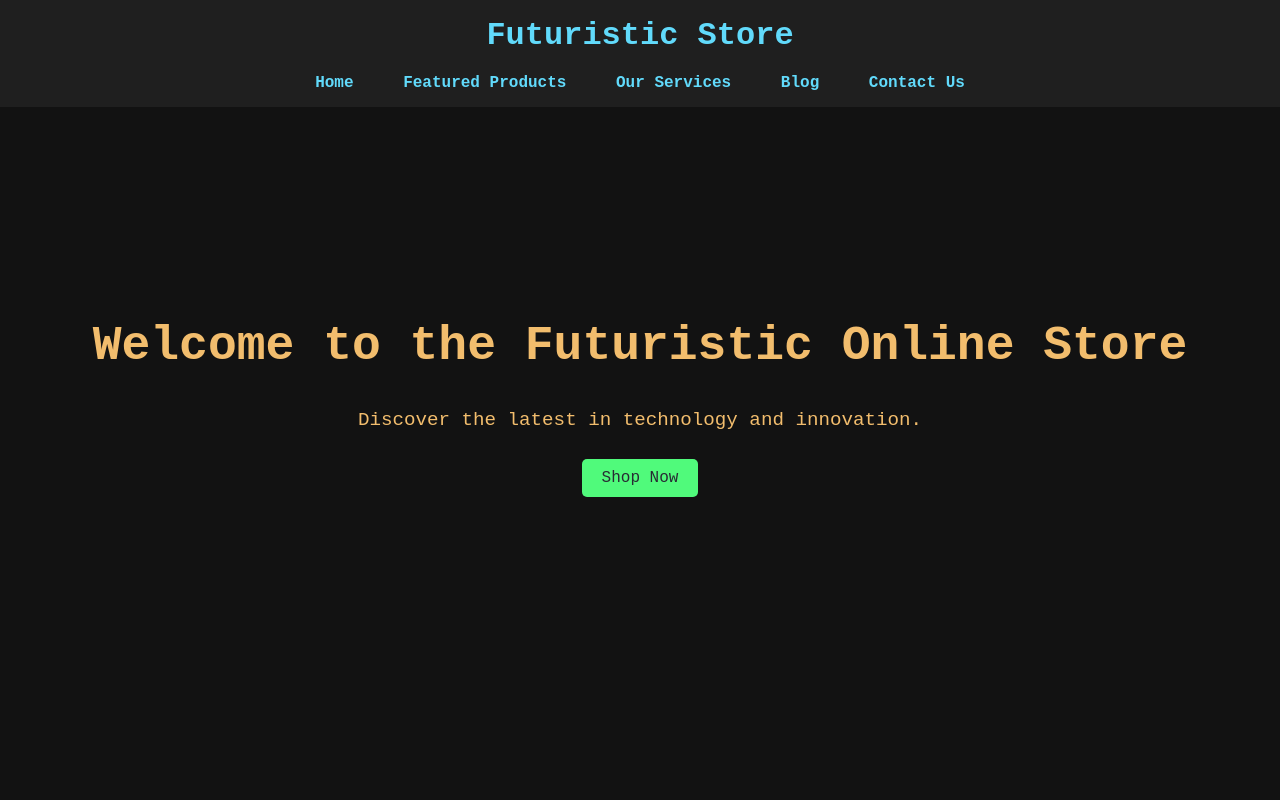
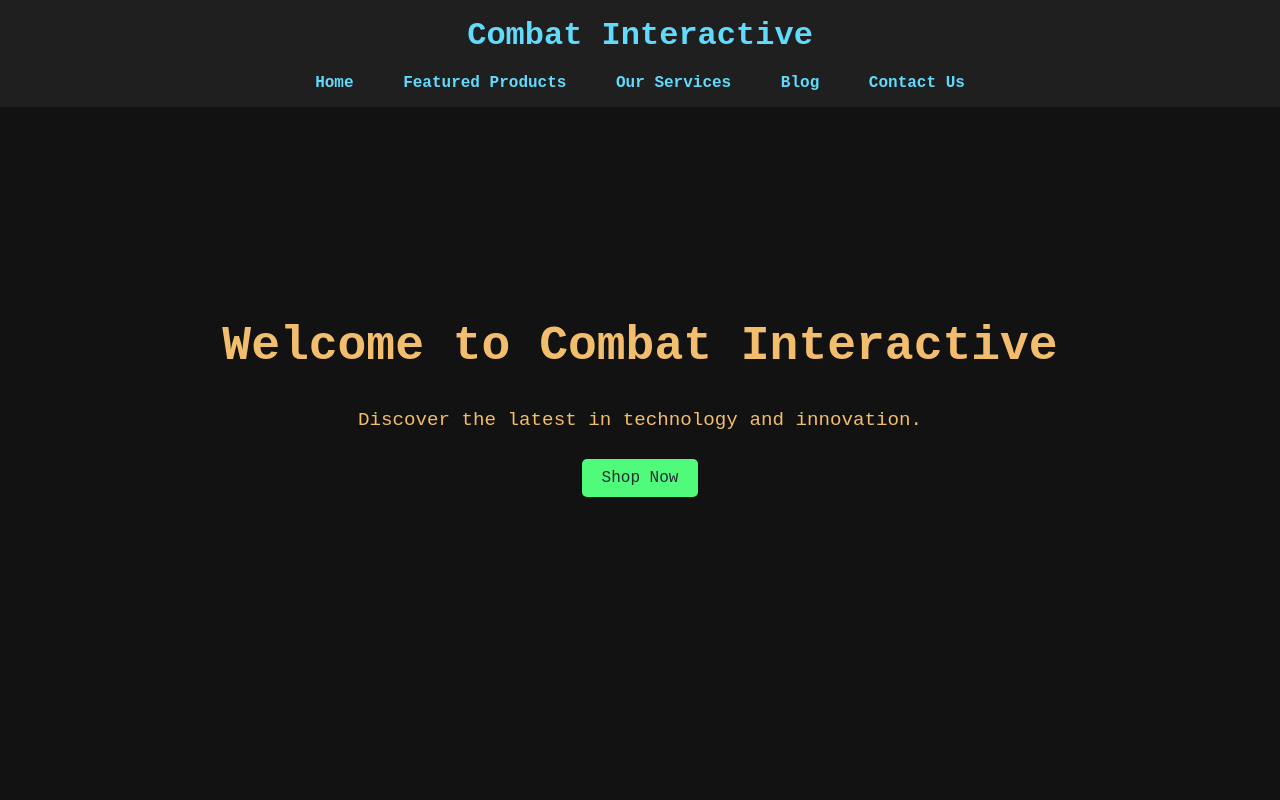
Before and after one commit to IlumCI/combat-interactive.com, a plain HTML site: page index.html in a window 1280 px wide. Shown: the top 800 px of the page. Drawn offline with Linux system fonts and the light colour scheme.

Commit message:
Update index.html

```diff
--- a/index.html
+++ b/index.html
@@ -3,13 +3,13 @@
 <head>
     <meta charset="UTF-8">
     <meta name="viewport" content="width=device-width, initial-scale=1.0">
-    <title>Futuristic Online Store</title>
+    <title>Combat-interactive.com</title>
     <link rel="stylesheet" href="styles.css">
 </head>
 <body>
     <header class="site-header">
         <div class="container">
-            <h1>Futuristic Store</h1>
+            <h1>Combat Interactive</h1>
             <nav>
                 <ul>
                     <li><a href="#landing">Home</a></li>
@@ -24,7 +24,7 @@
 
     <section id="landing" class="landing-page">
         <div class="container">
-            <h2>Welcome to the Futuristic Online Store</h2>
+            <h2>Welcome to Combat Interactive</h2>
             <p>Discover the latest in technology and innovation.</p>
             <a href="#" class="btn">Shop Now</a>
         </div>
```
